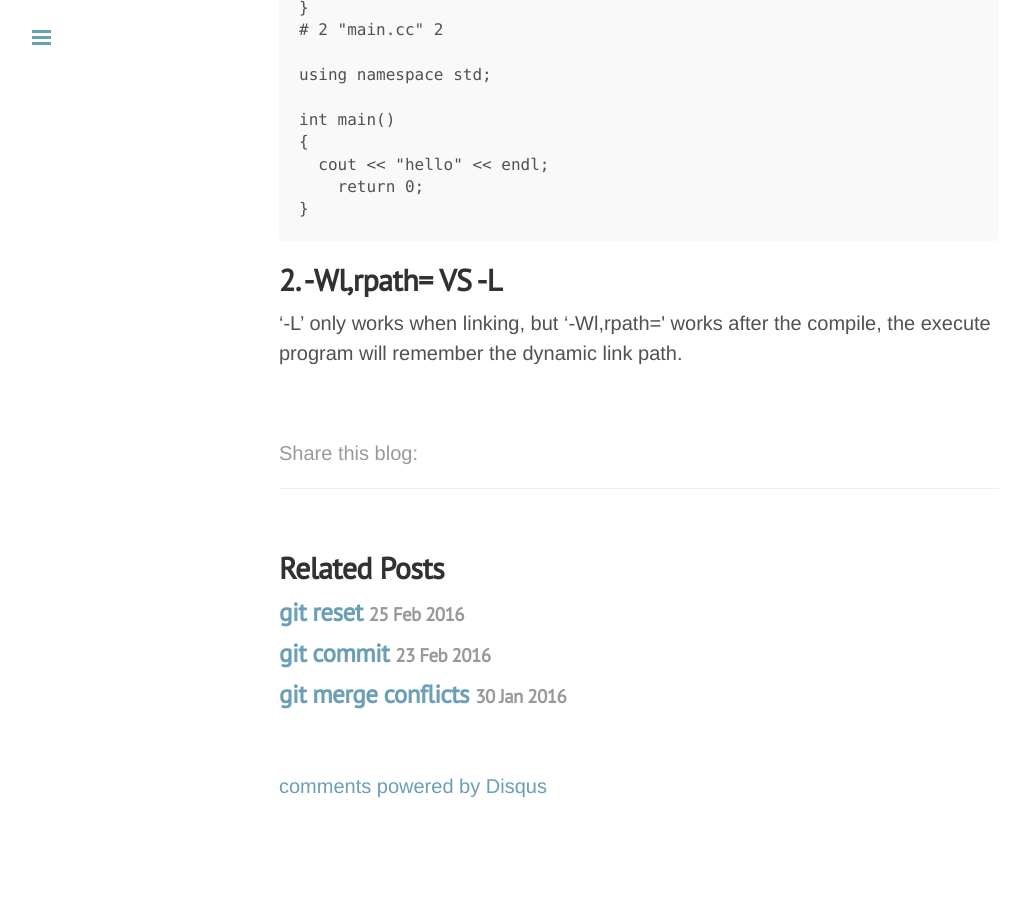
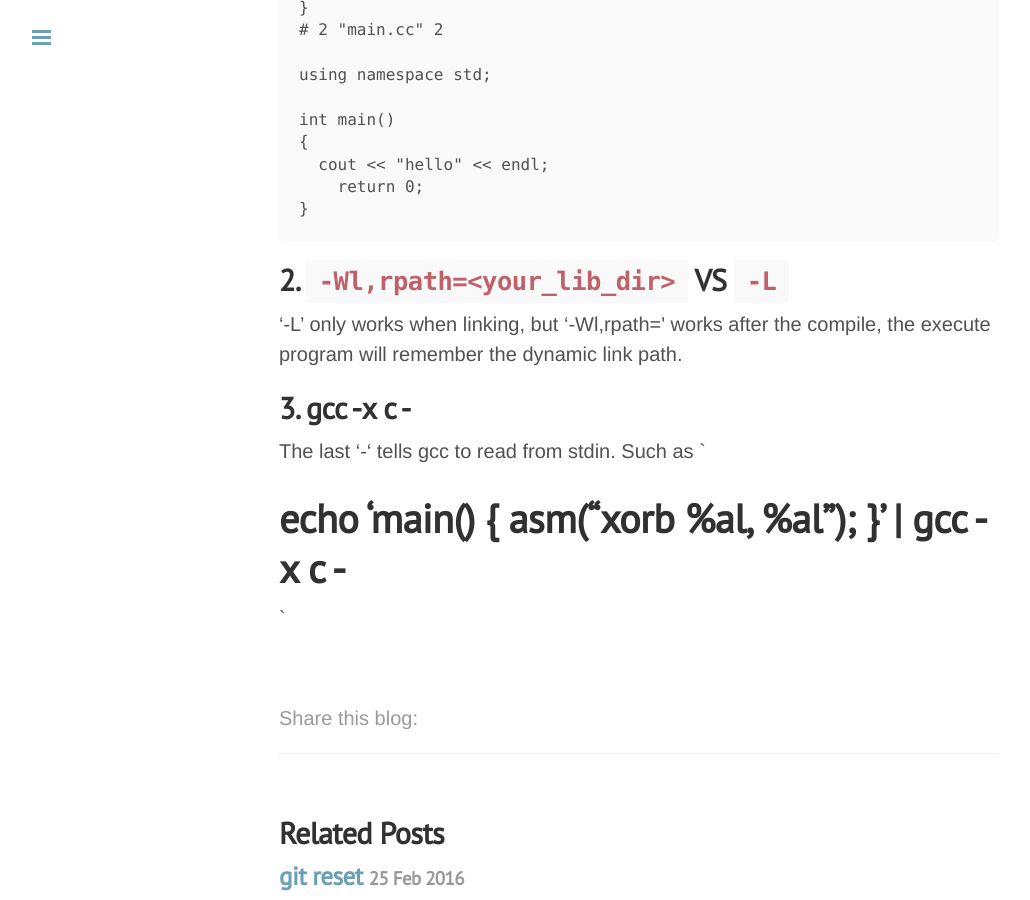
Before and after one commit to loverszhaokai/loverszhaokai.github.io, a Jekyll site: the page built from _posts/2016-02-29-gcc-parameters.md, in a window 1280 px wide and 900 px high, scrolled down 1683 px. Shown: the whole window, without its empty margins (1-1031 px from the left). Built offline with Jekyll 4.4.1, drawn with Linux system fonts in a browser that asks for light colours; nearby versions of some CDN libraries; comment, search, counter and statistics services are not loaded; before the commit the page ends 2484 px from its top, so only the background shows below that.

Commit message:
Add paremeter to _posts/2016-02-29-gcc-parameters.md

```diff
--- a/_posts/2016-02-29-gcc-parameters.md
+++ b/_posts/2016-02-29-gcc-parameters.md
@@ -82,7 +82,14 @@ int main()
 }
 ~~~
 
-## 2. -Wl,rpath=<your_lib_dir>  VS  -L
+## 2. `-Wl,rpath=<your_lib_dir>`  VS  `-L`
 
 '-L' only works when linking, but '-Wl,rpath=<your_lib_dir>' works after the compile,
 the execute program will remember the dynamic link path.
+
+## 3. gcc -x c -
+
+The last '-' tells gcc to read from stdin. Such as
+`
+# echo 'main() { __asm__("xorb %al, %al"); }' | gcc -x c -
+`
```
